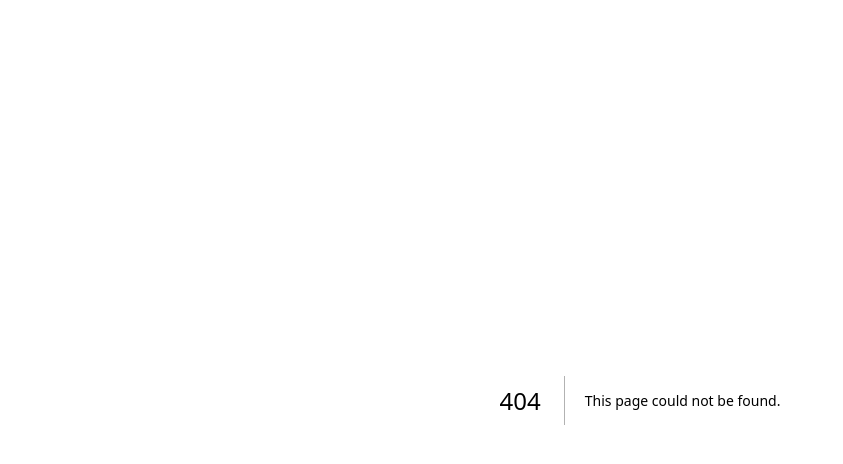
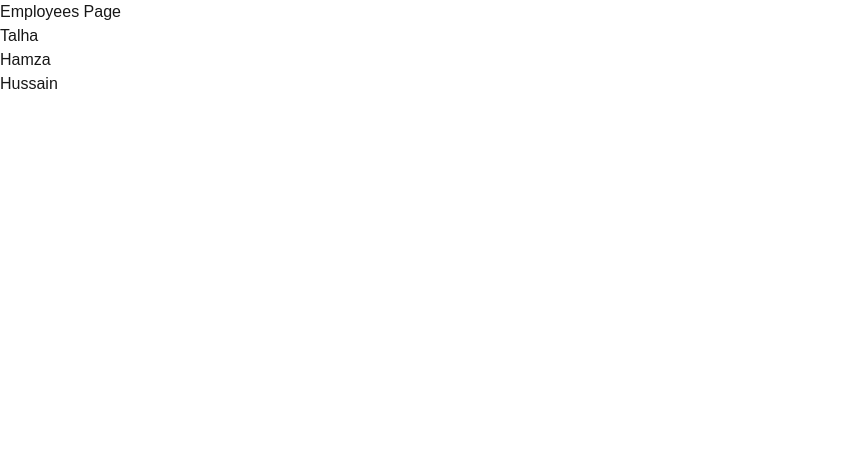
Before and after one commit to talha-fullstackdev/nextjs-15, a Next.js app: page /employees in a window 1280 px wide. Before the commit this address had no page. Shown: the top 464 px of the page, without its empty margins (0-843 px from the left). Built offline with nearby package versions, Linux system fonts and the light colour scheme.

Commit message:
implement dynamic routing and learn the concept of dynamic routing

```diff
--- /dev/null
+++ b/src/app/employees/page.js
@@ -0,0 +1,17 @@
+import React from 'react'
+import Link from 'next/link'
+const EmployeesPage = () => {
+  return (
+    // dynamic routinf
+    <>
+    <h1>Employees Page</h1>
+    <ul>
+      <li><Link href={"/employees/talha"}>Talha</Link></li>
+      <li><Link href={"/employees/hamza"}>Hamza</Link></li>
+      <li><Link href={"/employees/hussain"}>Hussain</Link></li>
+    </ul>
+    </>
+  )
+}
+
+export default EmployeesPage
```
Also changed, not shown: src/app/employees/[employeesDetails]/page.js (added, +8 -0 lines).
